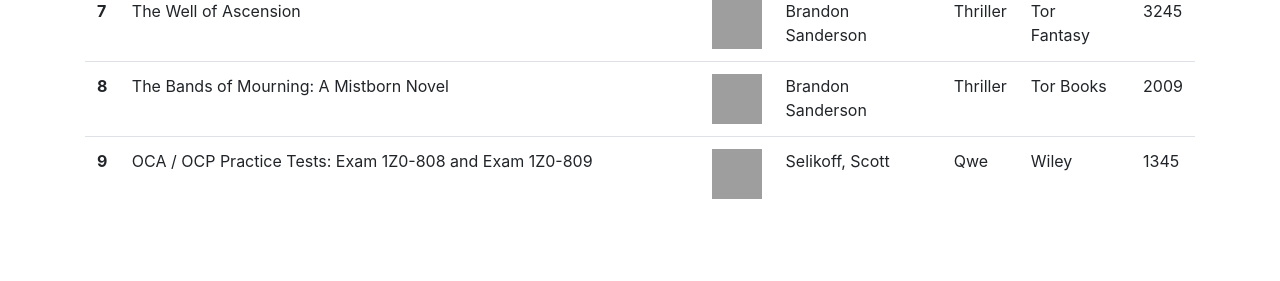
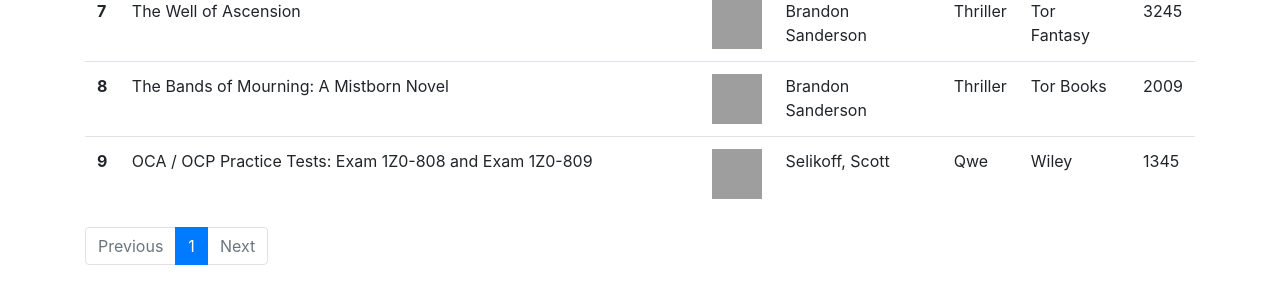
Before and after one commit to yogenns/libraryMgmtProject, a Django app: page /books/ in a window 1280 px wide. Shown: the part 612-893 px from the top of the page. Before the commit the page ends 811 px from the top, so only its background shows below. Run offline with Django 3.2, Linux system fonts and the light colour scheme; data comes from the database, SQL or seed files in the repository; both versions use the stored data as it was after the commit; some libraries are stand-ins or nearby versions; grey boxes are pictures that could not be loaded.

Commit message:
Task 19 - Book List Pagination

```diff
--- a/yogenLibrary/library_app/templates/library_app/book_list.html
+++ b/yogenLibrary/library_app/templates/library_app/book_list.html
@@ -28,5 +28,39 @@
             {% endfor %}
         </tbody>
     </table>
+    <nav aria-label="Page navigation example">
+        <ul class="pagination">
+            {% if page_obj.has_previous %}
+            <li class="page-item ">
+                <a class="page-link" href="?page={{ page_obj.previous_page_number }}" tabindex="-1">Previous</a>
+            </li>
+            {% else %}
+            <li class="page-item disabled">
+                <a class="page-link" href="#" tabindex="-1">Previous</a>
+            </li>
+            {% endif %}
+
+            {% for num in page_obj.paginator.page_range %}
+            {% if page_obj.number == num %}
+            <li class="page-item active"><a class="page-link" href="?page={{ num }}">{{num}}<span
+                        class="sr-only">(current)</span></a>
+            </li>
+            {% elif num > page_obj.number|add:'-3' and num < page_obj.number|add:'3' %}
+            <li class="page-item"><a class="page-link" href="?page={{ num }}">{{num}}</a></li>
+            {% endif %}
+            {% endfor %}
+
+            {% if page_obj.has_next %}
+            <li class="page-item">
+                <a class="page-link" href="?page={{ page_obj.next_page_number }}">Next</a>
+            </li>
+            {% else %}
+            <li class="page-item disabled">
+                <a class="page-link" href="#">Next</a>
+            </li>
+            {% endif %}
+        </ul>
+    </nav>
+
 </div>
 {% endblock %}
--- a/yogenLibrary/library_app/views.py
+++ b/yogenLibrary/library_app/views.py
@@ -52,6 +52,7 @@ class CreateAuthorView(SuperUserRequiredMixin, CreateView):
 
 
 class BookListView(ListView):
+    paginate_by = 10
     model = models.Book
 
     def get_queryset(self):
```
Also changed, not shown: yogenLibrary/db.sqlite3.
